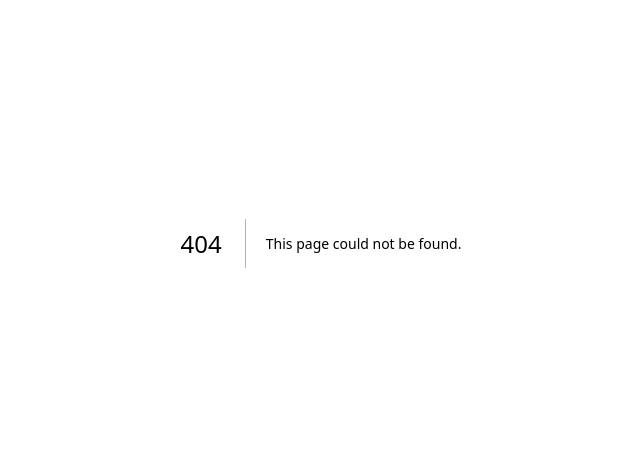
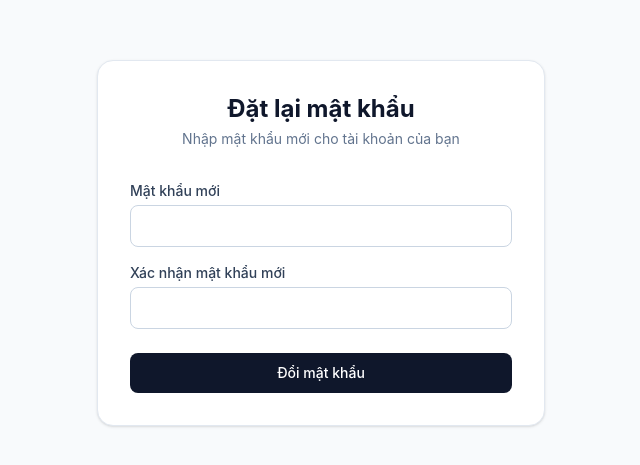
Before and after one commit to callmeuno/bao-cao-hanh-chinh, a Next.js app: page /reset-password in a window 1280 px wide. Before the commit this address had no page. Shown: the part 157-622 px from the top of the page, without its empty margins (319-959 px from the left). Built offline with nearby package versions, Linux system fonts and the light colour scheme; no server answers.

Commit message:
Add password recovery flow

```diff
--- /dev/null
+++ b/app/auth/callback/route.ts
@@ -0,0 +1,21 @@
+import { NextResponse } from 'next/server';
+import { createClient } from '../../../lib/supabase/server';
+
+export async function GET(request: Request) {
+  const requestUrl = new URL(request.url);
+  const code = requestUrl.searchParams.get('code');
+  const next = requestUrl.searchParams.get('next') ?? '/reset-password';
+
+  if (code) {
+    const supabase = await createClient();
+    const { error } = await supabase.auth.exchangeCodeForSession(code);
+
+    if (!error) {
+      return NextResponse.redirect(new URL(next, requestUrl.origin));
+    }
+  }
+
+  return NextResponse.redirect(
+    new URL('/login?error=auth_callback_failed', requestUrl.origin)
+  );
+}
--- a/app/login/page.tsx
+++ b/app/login/page.tsx
@@ -1,20 +1,65 @@
 'use client';
 
+import { useState } from 'react';
 import { useActionState } from 'react';
 import { login, type ActionState } from './actions';
+import { createClient } from '../../lib/supabase/client';
 
 export default function LoginPage() {
   const [state, formAction, isPending] = useActionState<ActionState | null, FormData>(login, null);
+  const [showForgotPassword, setShowForgotPassword] = useState(false);
+  const [resetEmail, setResetEmail] = useState('');
+  const [resetMessage, setResetMessage] = useState('');
+  const [resetError, setResetError] = useState('');
+  const [isResetPending, setIsResetPending] = useState(false);
+
+  async function handleForgotPassword() {
+    setResetError('');
+    setResetMessage('');
+
+    if (!resetEmail.trim()) {
+      setResetError('Vui lòng nhập email.');
+      return;
+    }
+
+    setIsResetPending(true);
+
+    const supabase = createClient();
+
+    const { error } = await supabase.auth.resetPasswordForEmail(
+      resetEmail.trim(),
+      {
+        redirectTo: `${window.location.origin}/auth/callback?next=/reset-password`,
+      }
+    );
+
+    setIsResetPending(false);
+
+    if (error) {
+      setResetError('Không thể gửi email đặt lại mật khẩu. Vui lòng kiểm tra lại email.');
+      return;
+    }
+
+    setResetMessage(
+      'Đã gửi email đặt lại mật khẩu. Vui lòng kiểm tra hộp thư và bấm vào liên kết trong email.'
+    );
+  }
 
   return (
     <main className="min-h-screen flex items-center justify-center p-4 bg-slate-50">
       <div className="w-full max-w-md">
         <div className="bg-white border border-slate-200 rounded-2xl p-8 shadow-sm">
           <div className="text-center mb-8">
-            <h1 className="text-2xl font-bold text-slate-900">Đăng nhập</h1>
-            <p className="text-sm text-slate-500 mt-1">Hệ thống quản lý báo cáo chuyên ngành</p>
+            <h1 className="text-2xl font-bold text-slate-900">
+              {showForgotPassword ? 'Quên mật khẩu' : 'Đăng nhập'}
+            </h1>
+            <p className="text-sm text-slate-500 mt-1">
+              Hệ thống quản lý báo cáo chuyên ngành
+            </p>
           </div>
 
+          {!showForgotPassword ? (
+            <>
               {state?.error && (
                 <div className="mb-6 p-3 rounded-lg bg-red-50 border border-red-200 text-sm text-red-600">
                   {state.error}
@@ -23,7 +68,10 @@ export default function LoginPage() {
 
               <form action={formAction} className="space-y-4">
                 <div>
-              <label className="block text-sm font-medium text-slate-700 mb-1" htmlFor="email">
+                  <label
+                    className="block text-sm font-medium text-slate-700 mb-1"
+                    htmlFor="email"
+                  >
                     Email
                   </label>
                   <input
@@ -38,7 +86,10 @@ export default function LoginPage() {
                 </div>
 
                 <div>
-              <label className="block text-sm font-medium text-slate-700 mb-1" htmlFor="password">
+                  <label
+                    className="block text-sm font-medium text-slate-700 mb-1"
+                    htmlFor="password"
+                  >
                     Mật khẩu
                   </label>
                   <input
@@ -60,6 +111,75 @@ export default function LoginPage() {
                   {isPending ? 'Đang đăng nhập...' : 'Đăng nhập'}
                 </button>
               </form>
+
+              <button
+                type="button"
+                onClick={() => {
+                  setShowForgotPassword(true);
+                  setResetError('');
+                  setResetMessage('');
+                }}
+                className="w-full mt-4 text-sm text-slate-600 hover:text-slate-900"
+              >
+                Quên mật khẩu?
+              </button>
+            </>
+          ) : (
+            <>
+              {resetError && (
+                <div className="mb-6 p-3 rounded-lg bg-red-50 border border-red-200 text-sm text-red-600">
+                  {resetError}
+                </div>
+              )}
+
+              {resetMessage && (
+                <div className="mb-6 p-3 rounded-lg bg-green-50 border border-green-200 text-sm text-green-700">
+                  {resetMessage}
+                </div>
+              )}
+
+              <div className="space-y-4">
+                <div>
+                  <label
+                    className="block text-sm font-medium text-slate-700 mb-1"
+                    htmlFor="resetEmail"
+                  >
+                    Email
+                  </label>
+                  <input
+                    id="resetEmail"
+                    type="email"
+                    value={resetEmail}
+                    onChange={(event) => setResetEmail(event.target.value)}
+                    autoComplete="email"
+                    placeholder="name@agency.gov.vn"
+                    className="w-full px-3.5 py-2.5 rounded-lg border border-slate-300 text-sm focus:outline-none focus:ring-2 focus:ring-slate-900 focus:border-transparent transition-all"
+                  />
+                </div>
+
+                <button
+                  type="button"
+                  onClick={handleForgotPassword}
+                  disabled={isResetPending}
+                  className="w-full py-2.5 px-4 rounded-lg bg-slate-900 text-white font-medium text-sm hover:bg-slate-800 disabled:opacity-50 disabled:cursor-not-allowed transition-all"
+                >
+                  {isResetPending ? 'Đang gửi...' : 'Gửi liên kết đặt lại mật khẩu'}
+                </button>
+
+                <button
+                  type="button"
+                  onClick={() => {
+                    setShowForgotPassword(false);
+                    setResetError('');
+                    setResetMessage('');
+                  }}
+                  className="w-full text-sm text-slate-600 hover:text-slate-900"
+                >
+                  ← Quay lại đăng nhập
+                </button>
+              </div>
+            </>
+          )}
         </div>
       </div>
     </main>
--- /dev/null
+++ b/app/reset-password/page.tsx
@@ -0,0 +1,127 @@
+'use client';
+
+import { FormEvent, useState } from 'react';
+import { useRouter } from 'next/navigation';
+import { createClient } from '../../lib/supabase/client';
+
+export default function ResetPasswordPage() {
+  const router = useRouter();
+  const supabase = createClient();
+
+  const [password, setPassword] = useState('');
+  const [confirmPassword, setConfirmPassword] = useState('');
+  const [error, setError] = useState('');
+  const [isPending, setIsPending] = useState(false);
+  const [success, setSuccess] = useState(false);
+
+  async function handleSubmit(event: FormEvent<HTMLFormElement>) {
+    event.preventDefault();
+    setError('');
+
+    if (password.length < 8) {
+      setError('Mật khẩu mới phải có ít nhất 8 ký tự.');
+      return;
+    }
+
+    if (password !== confirmPassword) {
+      setError('Mật khẩu xác nhận không khớp.');
+      return;
+    }
+
+    setIsPending(true);
+
+    const { error: updateError } = await supabase.auth.updateUser({
+      password,
+    });
+
+    setIsPending(false);
+
+    if (updateError) {
+      setError('Không thể cập nhật mật khẩu. Vui lòng thử lại từ liên kết đặt lại mật khẩu mới.');
+      return;
+    }
+
+    setSuccess(true);
+
+    await supabase.auth.signOut();
+
+    setTimeout(() => {
+      router.push('/login');
+    }, 1500);
+  }
+
+  return (
+    <main className="min-h-screen flex items-center justify-center p-4 bg-slate-50">
+      <div className="w-full max-w-md">
+        <div className="bg-white border border-slate-200 rounded-2xl p-8 shadow-sm">
+          <div className="text-center mb-8">
+            <h1 className="text-2xl font-bold text-slate-900">Đặt lại mật khẩu</h1>
+            <p className="text-sm text-slate-500 mt-1">
+              Nhập mật khẩu mới cho tài khoản của bạn
+            </p>
+          </div>
+
+          {error && (
+            <div className="mb-6 p-3 rounded-lg bg-red-50 border border-red-200 text-sm text-red-600">
+              {error}
+            </div>
+          )}
+
+          {success ? (
+            <div className="p-3 rounded-lg bg-green-50 border border-green-200 text-sm text-green-700 text-center">
+              Đã đổi mật khẩu thành công. Đang chuyển về trang đăng nhập...
+            </div>
+          ) : (
+            <form onSubmit={handleSubmit} className="space-y-4">
+              <div>
+                <label
+                  className="block text-sm font-medium text-slate-700 mb-1"
+                  htmlFor="password"
+                >
+                  Mật khẩu mới
+                </label>
+                <input
+                  id="password"
+                  type="password"
+                  value={password}
+                  onChange={(event) => setPassword(event.target.value)}
+                  autoComplete="new-password"
+                  required
+                  minLength={8}
+                  className="w-full px-3.5 py-2.5 rounded-lg border border-slate-300 text-sm focus:outline-none focus:ring-2 focus:ring-slate-900 focus:border-transparent transition-all"
+                />
+              </div>
+
+              <div>
+                <label
+                  className="block text-sm font-medium text-slate-700 mb-1"
+                  htmlFor="confirmPassword"
+                >
+                  Xác nhận mật khẩu mới
+                </label>
+                <input
+                  id="confirmPassword"
+                  type="password"
+                  value={confirmPassword}
+                  onChange={(event) => setConfirmPassword(event.target.value)}
+                  autoComplete="new-password"
+                  required
+                  minLength={8}
+                  className="w-full px-3.5 py-2.5 rounded-lg border border-slate-300 text-sm focus:outline-none focus:ring-2 focus:ring-slate-900 focus:border-transparent transition-all"
+                />
+              </div>
+
+              <button
+                type="submit"
+                disabled={isPending}
+                className="w-full mt-2 py-2.5 px-4 rounded-lg bg-slate-900 text-white font-medium text-sm hover:bg-slate-800 disabled:opacity-50 disabled:cursor-not-allowed transition-all"
+              >
+                {isPending ? 'Đang cập nhật...' : 'Đổi mật khẩu'}
+              </button>
+            </form>
+          )}
+        </div>
+      </div>
+    </main>
+  );
+}
```
Lines whose indentation alone changed are shown as unchanged.
